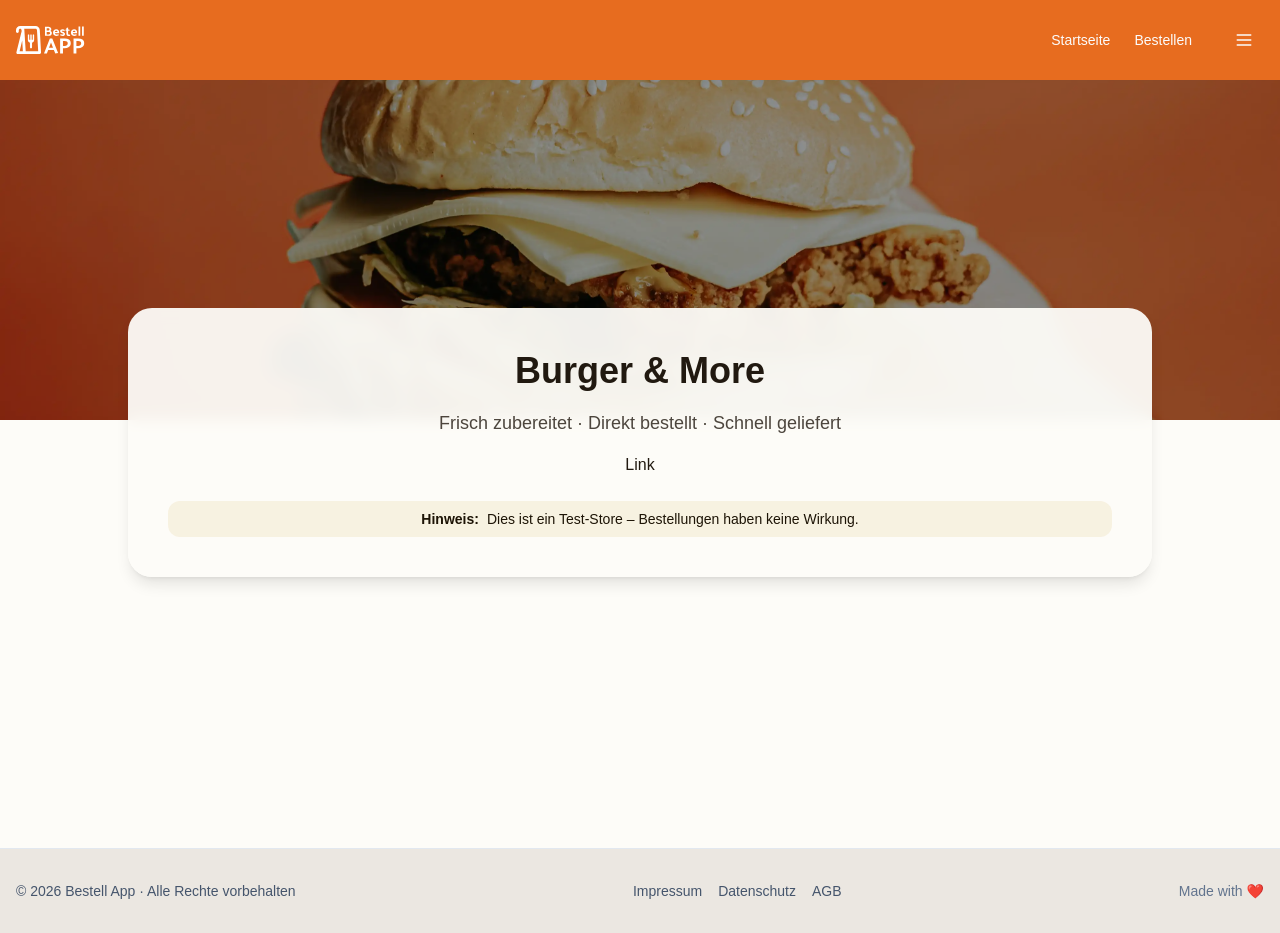
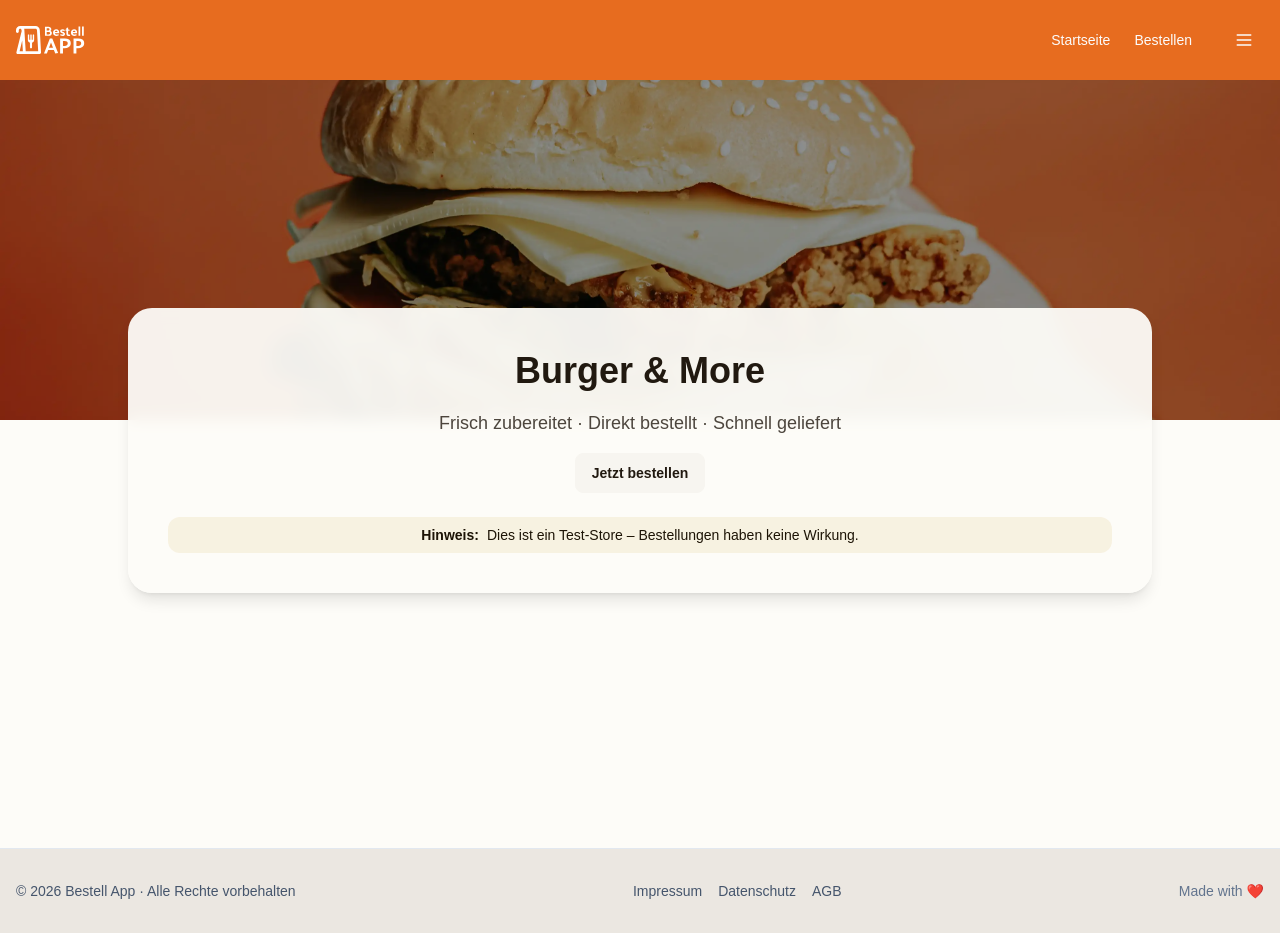
Before and after one commit to larsbeckdev/demo-bestell-app, a Vue app: page / in a window 1280 px wide. Built offline with nearby package versions, Linux system fonts and the light colour scheme.

Commit message:
Update hero section to replace plain link with a styled button containing a router link

```diff
--- a/src/sections/hero/HeroSection.vue
+++ b/src/sections/hero/HeroSection.vue
@@ -41,7 +41,9 @@ const heroUrl = new URL('@/assets/images/hero-7.webp', import.meta.url).href
           </p>
 
           <div>
-            Link
+            <button class="btn">
+              <router-link to="/bestellen">Jetzt bestellen</router-link>
+            </button>
           </div>
 
           <!-- Test Hint -->
```
